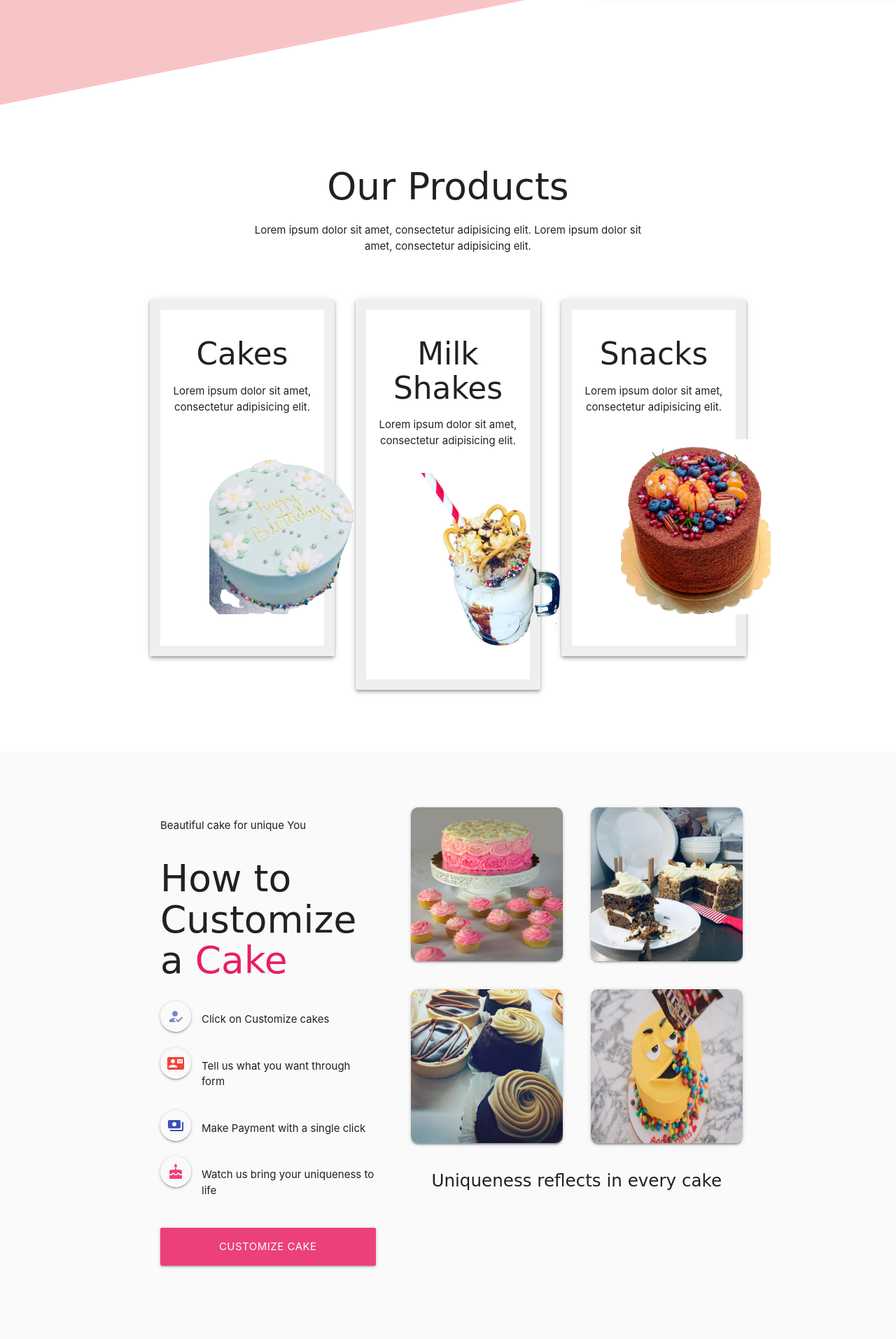
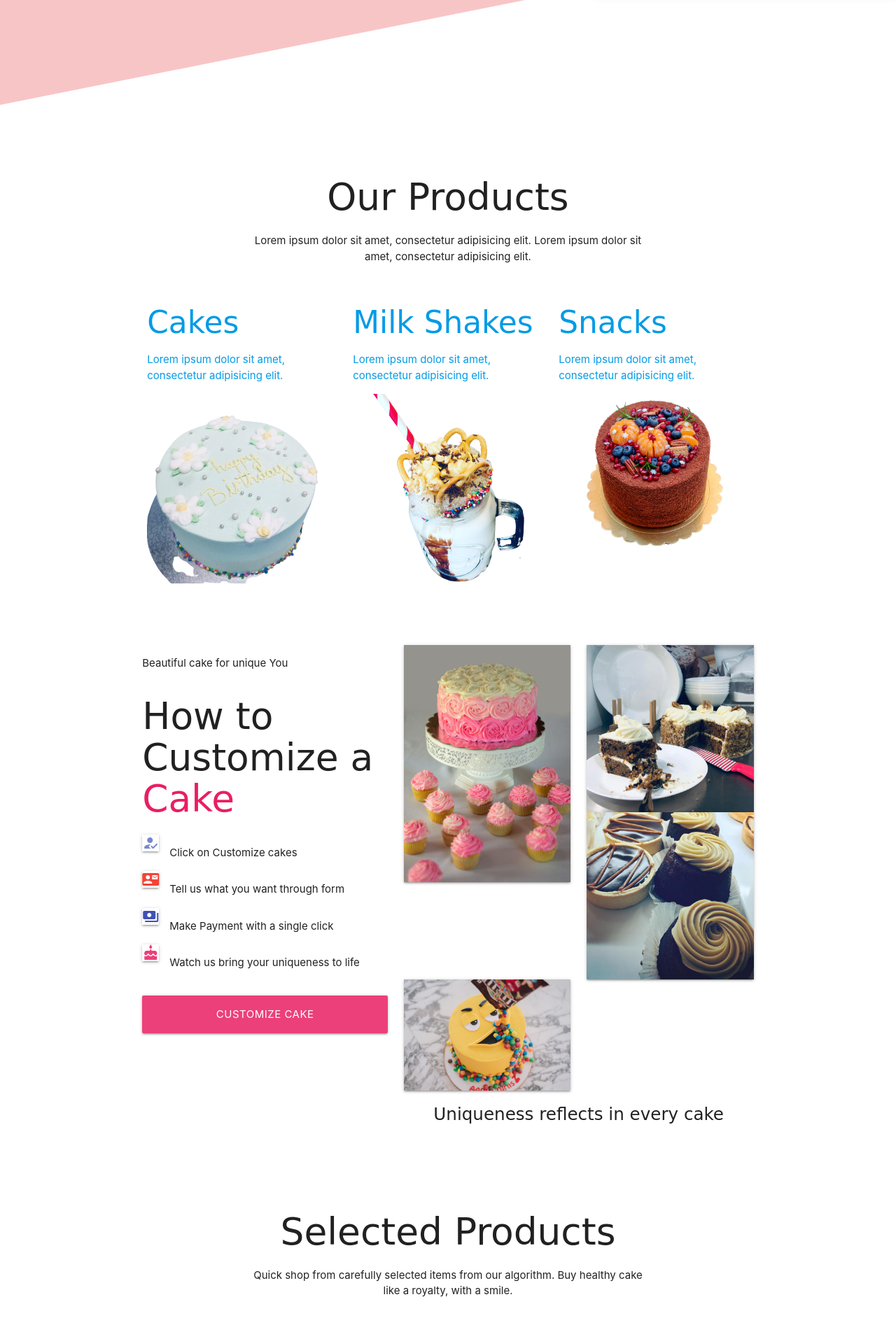
Before and after one commit to ndmichael/cakecasa, a Django app: page / in a window 1280 px wide. Shown: the part 714-2628 px from the top of the page at 70% size. Run offline with Django 3.2, Linux system fonts and the light colour scheme; some web fonts are replaced.

Commit message:
updated templates

```diff
--- a/casa/templates/base.html
+++ b/casa/templates/base.html
@@ -24,7 +24,7 @@
                 <li class=""><a href="{% url 'casa:casa-home' %}">Home</a></li>
                 <li><a href="{% url 'casa:casa-about' %}">About Us</a></li>
                 <li><a href="{% url 'casa:cake_list' %}">Cakes</a></li>
-                <li><a href="#">MilkShakes</a></li>
+                <li><a href="{% url 'casa:milkshakes' %}">MilkShakes</a></li>
                 <li><a href="{% url 'casa:casa-contact' %}">Contact Us</a></li>
             </ul>
 
--- a/casa/templates/casa/index.html
+++ b/casa/templates/casa/index.html
@@ -14,7 +14,7 @@
 
         <div class="row">
             <div class="col s12 m6 l6">
-                <div class=" padd" style="padding: 0 10px 0 0;">
+                <div class="" style="padding: 0 10px 0 0;">
                     <h1>Beautiful <span class=" pink-text  text-lighten-2">cake</span> for unique You!!!</h1>
                     <p>
                         Lorem ipsum dolor sit amet, consectetur adipisicing elit.
@@ -45,13 +45,10 @@
 
 
 <!-- What we offer -->
-<section id="offer" style=" padding: 3.5em 10px;">
+<section id="offers" style=" padding: 3.5em 10px;">
     <div class=" container">
         <div class=" row">
-            <div class="col s12 m8 offset-m2 center-align" style="padding-bottom: 35px;">
-                <!-- <p>
-                     Brief About Products
-                </p> -->
+            <div class="col s12 m8 offset-m2 center-align" style="padding: 15px;">
                 <h2 class=" lighten-1">
                     Our Products
                 </h2>
@@ -60,8 +57,8 @@
                     Lorem ipsum dolor sit amet, consectetur adipisicing elit.
                 </p>
             </div>
-            <div class="col s12 m4" style="padding: 15px;">
-                <a href="#" class="  product-cc  z-depth-2">
+            <div class="col s12 m4 offer">
+                <a href="{% url 'casa:cake_list' %}" class="  product-cc  z-depth-2">
                     <h3 class="">
                         Cakes
                     </h3>
@@ -74,8 +71,8 @@
                 </a>
             </div>
 
-            <div class="col m4" style="padding: 15px;">
-                <a href="#" class=" product-cc z-depth-2">
+            <div class="col m4 offer">
+                <a href="{% url 'casa:milkshakes' %}" class=" product-cc z-depth-2">
                     <h3 class="">
                         Milk Shakes
                     </h3>
@@ -88,7 +85,7 @@
                 </a>
             </div>
 
-            <div class="col s12 m4 " style="padding: 15px;">
+            <div class="col s12 m4 offer">
                 <a href="#" class="product-cc  z-depth-2">
                     <h3 class="">
                         Snacks
@@ -109,26 +106,26 @@
 
 
 <!-- Customize Cakes-->
-<section id="custom-cakes" style="background:#fafafa; padding: 4em 10px;">
+<section id="custom-cakes">
     <div class=" container">
         <div class="row">
-            <div class="col s12 m5" style="padding: 20px 30px; ">
+            <div class="col s12 m5 how-to">
                 <div>
                     <p style="padding: 0 !important;">Beautiful cake for unique You</p>
                     <h2 class="" style="padding: 0 !important;">
                         How to Customize a <span class="lighten-2 pink-text">Cake</span>
                     </h2>
-                    <span style="padding: 7px 0; display: block;">
-                        <i class="material-icons indigo-text text-lighten-2 rounded z-depth-1 left"
-                            style="padding: 10px; border-radius: 50%; ">how_to_reg</i>
+                    <span>
+                        <i class="material-icons indigo-text text-lighten-2 rounded z-depth-1 left">
+                            how_to_reg
+                        </i>
                         <div class=" valign-wrapper ">
                             <p> Click on Customize cakes</p>
                         </div>
                     </span>
 
-                    <span style="padding: 7px 0; display: block;">
-                        <i class="material-icons red-text rounded z-depth-1 left"
-                            style="padding: 10px; border-radius: 50%; ">
+                    <span>
+                        <i class="material-icons red-text rounded z-depth-1 left">
                             contact_mail
                         </i>
                         <div class=" valign-wrapper ">
@@ -136,9 +133,8 @@
                         </div>
                     </span>
 
-                    <span style="padding: 7px 0; display: block;">
-                        <i class="material-icons indigo-text rounded z-depth-1 left"
-                            style="padding: 10px; border-radius: 50%; ">
+                    <span>
+                        <i class="material-icons indigo-text rounded z-depth-1 left">
                             payments
                         </i>
                         <div class=" valign-wrapper ">
@@ -146,9 +142,8 @@
                         </div>
                     </span>
 
-                    <span style="padding: 7px 0; display: block;">
-                        <i class="material-icons pink-text text-lighten-1 rounded z-depth-1 left"
-                            style="padding: 10px; border-radius: 50%; ">
+                    <span>
+                        <i class="material-icons pink-text text-lighten-1 rounded z-depth-1 left">
                             cake
                         </i>
                         <div class=" valign-wrapper ">
@@ -168,32 +163,23 @@
             <div class="col s12 m7">
                 <div>
                     <div class="row">
-                        <div class="col s6" style=" padding:20 !important; ">
-                            <div class=" z-depth-1" style="border-radius: 10px; overflow: hidden;">
-                                <img src="{% static 'casa/images/david-holifield-9cBUUD2CnLU-unsplash.jpg' %}"
-                                    class=" responsive-img " style="object-fit: top; width: 100%; height: 220px;" />
-                            </div>
+                        <div class="col s6 custom-cake">
+                            <img src="{% static 'casa/images/david-holifield-9cBUUD2CnLU-unsplash.jpg' %}"
+                                class=" responsive-img z-depth-1" />
                         </div>
 
-                        <div class="col s6" style=" padding:20 !important; ">
-                            <div class=" z-depth-1 " style="border-radius: 10px; overflow: hidden;">
-                                <img src="{% static 'casa/images/cake-slice.jpg' %}" class=" responsive-img"
-                                    style="object-fit: top; width: 100%; height: 220px; " />
-                            </div>
+                        <div class="col s6 custom-cake">
+
+                            <img src="{% static 'casa/images/cake-slice.jpg' %}" class=" responsive-img z-depth-1" />
                         </div>
 
-                        <div class="col s6 " style=" padding:20 !important; ">
-                            <div class=" z-depth-1-half" style="border-radius: 10px; overflow: hidden;">
-                                <img src="{% static 'casa/images/cakes3.jpg' %}" class=" responsive-img"
-                                    style="object-fit: top; width: 100%; height: 220px;" />
-                            </div>
+                        <div class="col s6   custom-cake">
+                            <img src="{% static 'casa/images/cakes3.jpg' %}" class=" responsive-img z-depth-1" />
 
                         </div>
-                        <div class="col s6" style=" padding:20 !important; ">
-                            <div class=" z-depth-1-half" style="border-radius: 10px; overflow: hidden;">
-                                <img src="{% static 'casa/images/pratiksha-mohanty-SxHxyNx-6YI-unsplash.jpg' %}"
-                                    class=" responsive-img" style="object-fit: top; width: 100%; height: 220px;" />
-                            </div>
+                        <div class="col s6 custom-cake">
+                            <img src="{% static 'casa/images/pratiksha-mohanty-SxHxyNx-6YI-unsplash.jpg' %}"
+                                class=" responsive-img z-depth-1" />
                         </div>
                     </div>
                     <h5 class=" center">Uniqueness reflects in every cake</h5>
@@ -231,7 +217,7 @@
                         <div class="col s6 m6" style="padding: 0; margin: 0;">
                             <div class="item-details">
                                 <h5>Product 1 for you</h5>
-                                <p>40.00$</p>
+                                <p>&#36;40.00</p>
                                 <p>beautiful and elegant cakes designed for you</p>
                                 <span class="" style="padding-top: 20px !important; display: inline-block;">
                                     <a href="#" class=" btn-floating white pulse z-depth-2">
@@ -262,7 +248,7 @@
                         <div class="col s6 m6">
                             <div style="padding: 10px 0 0 10px; width: 100%;">
                                 <h5>Product 1 for you</h5>
-                                <p>40.00$</p>
+                                <p>&#36;40.00</p>
                                 <p>beautiful and elegant cakes designed for you</p>
                                 <span class="" style="padding-top: 20px !important; display: inline-block;">
                                     <a href="#" class=" btn-floating white pulse z-depth-1">
@@ -296,7 +282,7 @@
                         <div class="col s6 m6" style="padding: 0; margin: 0;">
                             <div class="item-details ">
                                 <h5>Product 1 for you</h5>
-                                <p>40.00$</p>
+                                <p>&#36;40.00</p>
                                 <p>beautiful and elegant cakes designed for you</p>
                                 <span class="" style="padding-top: 20px !important; display: inline-block;">
                                     <a href="#" class=" btn-floating white pulse z-depth-1">
@@ -328,7 +314,7 @@
                         <div class="col s6 m6">
                             <div style="padding: 10px 0 0 10px; width: 100%;">
                                 <h5>Product 1 for you</h5>
-                                <p>40.00$</p>
+                                <p>&#36;40.00</p>
                                 <p>beautiful and elegant cakes designed for you</p>
                                 <span class="" style="padding-top: 20px !important; display: inline-block;">
                                     <a href="#" class=" btn-floating white pulse z-depth-1">
@@ -361,6 +347,8 @@
 
 </section>
 
+
+<!-- address section -->
 <section>
     <div class="container">
         <div class="row" style="padding: 4em 0;" style="margin: 0;">
@@ -413,7 +401,7 @@
         What our customers say
     </h4>
 
-     <div class="carousel carousel-slider center" style="height: 400px;" >
+    <div class="carousel carousel-slider center" style="height: 400px;">
         <div class="carousel-item pink lighten-2 white-text text-darken-3" href="#one!">
 
             <h2>Michael Jay Blest</h2>
@@ -424,7 +412,8 @@
                 lo and behold i wasnt dissapointed.
             </p>
             <div class="carousel-fixed-item center">
-                <img src="{% static 'casa/images/tyler-coleman-FtWQhwpe1qc-unsplash.jpg' %}" class=" responsive-img circle z-depth-3"
+                <img src="{% static 'casa/images/tyler-coleman-FtWQhwpe1qc-unsplash.jpg' %}"
+                    class=" responsive-img circle z-depth-3"
                     style="width: 100px; height: 100px;  z-index: 30 !important;" />
             </div>
         </div>
@@ -438,7 +427,8 @@
                 lo and behold i wasnt dissapointed.
             </p>
             <div class="carousel-fixed-item center">
-                <img src="{% static 'casa/images/tyler-coleman-FtWQhwpe1qc-unsplash.jpg' %}" class=" responsive-img circle z-depth-3"
+                <img src="{% static 'casa/images/tyler-coleman-FtWQhwpe1qc-unsplash.jpg' %}"
+                    class=" responsive-img circle z-depth-3"
                     style="width: 100px; height: 100px;  z-index: 30 !important;" />
             </div>
         </div>
@@ -452,7 +442,8 @@
                 lo and behold i wasnt dissapointed.
             </p>
             <div class="carousel-fixed-item center">
-                <img src="{% static 'casa/images/tyler-coleman-FtWQhwpe1qc-unsplash.jpg' %}" class=" responsive-img circle z-depth-3"
+                <img src="{% static 'casa/images/tyler-coleman-FtWQhwpe1qc-unsplash.jpg' %}"
+                    class=" responsive-img circle z-depth-3"
                     style="width: 100px; height: 100px;  z-index: 30 !important;" />
             </div>
         </div>
@@ -465,7 +456,7 @@
         <div class="row">
             <div class="col s12 m12 center">
                 <h3>
-                    Our Top <i class=" pink-text">Clients</i>  Worldwide
+                    Our Top <i class=" pink-text">Clients</i> Worldwide
                 </h3>
                 <p>
                     Join the league that orders from us <br />
@@ -473,13 +464,13 @@
                 </p>
             </div>
         </div>
-        <div class="row"  style="padding-top: 20px;">
+        <div class="row" style="padding-top: 20px;">
             <div class="col s6 m2 offset-m3">
-                <img src="{% static 'casa/images/logos/attachment_11.jpeg' %}" class=" respons z-depth-3"
+                <img src="{% static 'casa/images/logos/attachment_11.jpeg' %}" class=" responsive-img z-depth-3"
                     style="width: 100%; height: 150px;" />
             </div>
             <div class="col s6 m2">
-                <img src="{% static 'casa/images/logos/songkick.jpg' %}" class=" respons z-depth-3"
+                <img src="{% static 'casa/images/logos/songkick.jpg' %}" class=" responsive-img z-depth-3"
                     style="width: 100%; height: 150px;  z-index: 30 !important;" />
             </div>
             <div class="col s6 m2">
--- a/casa/templates/casa/milkshakes.html
+++ b/casa/templates/casa/milkshakes.html
@@ -73,7 +73,7 @@
             <div class="col s6 m3">
                 <div class="card">
                     <div class="card-image">
-                        <img src="{% static 'casa/images/deva-williamson-ymy-t_sKkNk-unsplash.jpg' %}" height="200px" />
+                        <img src="{% static 'casa/images/dunno2.jpg' %}" height="200px" />
                     </div>
 
                     <div class="card-content">
```
Also changed, not shown: casa/templates/casa/cakes/item_list.html (+13 -4 lines).
